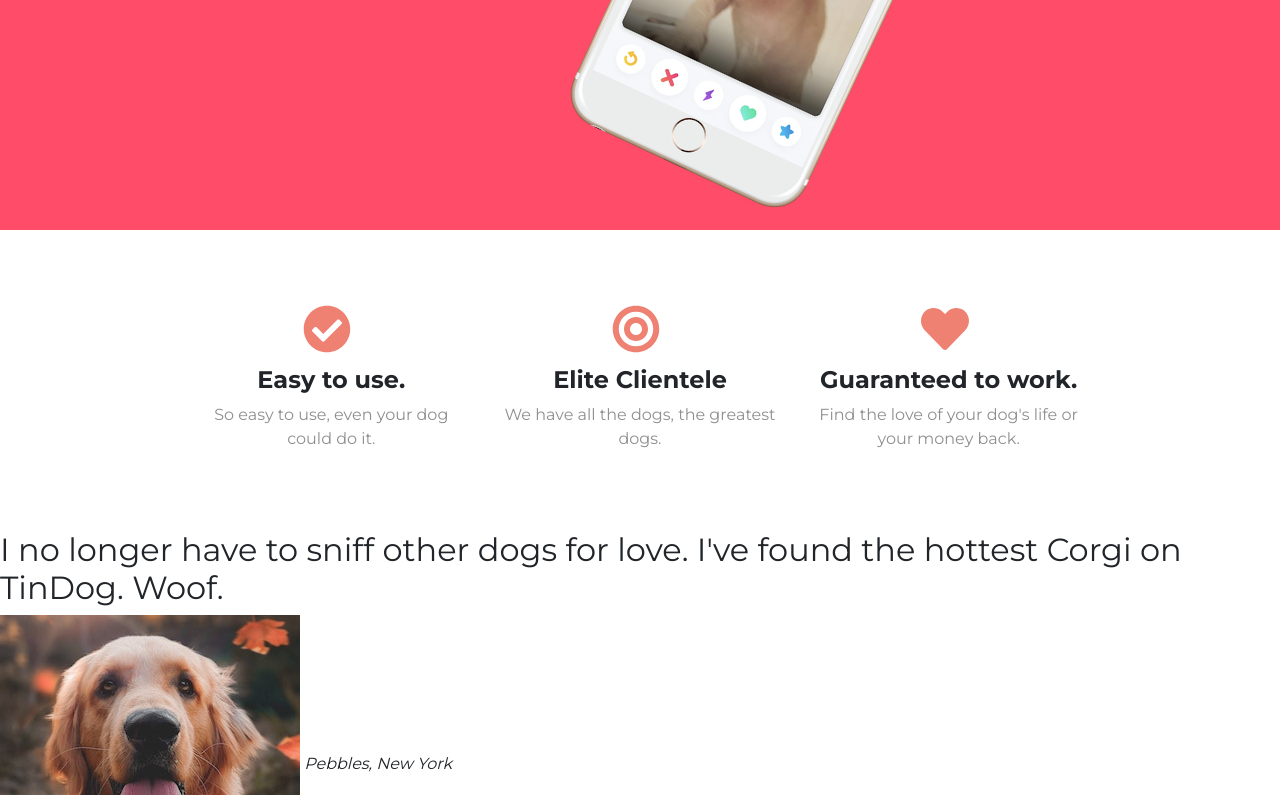
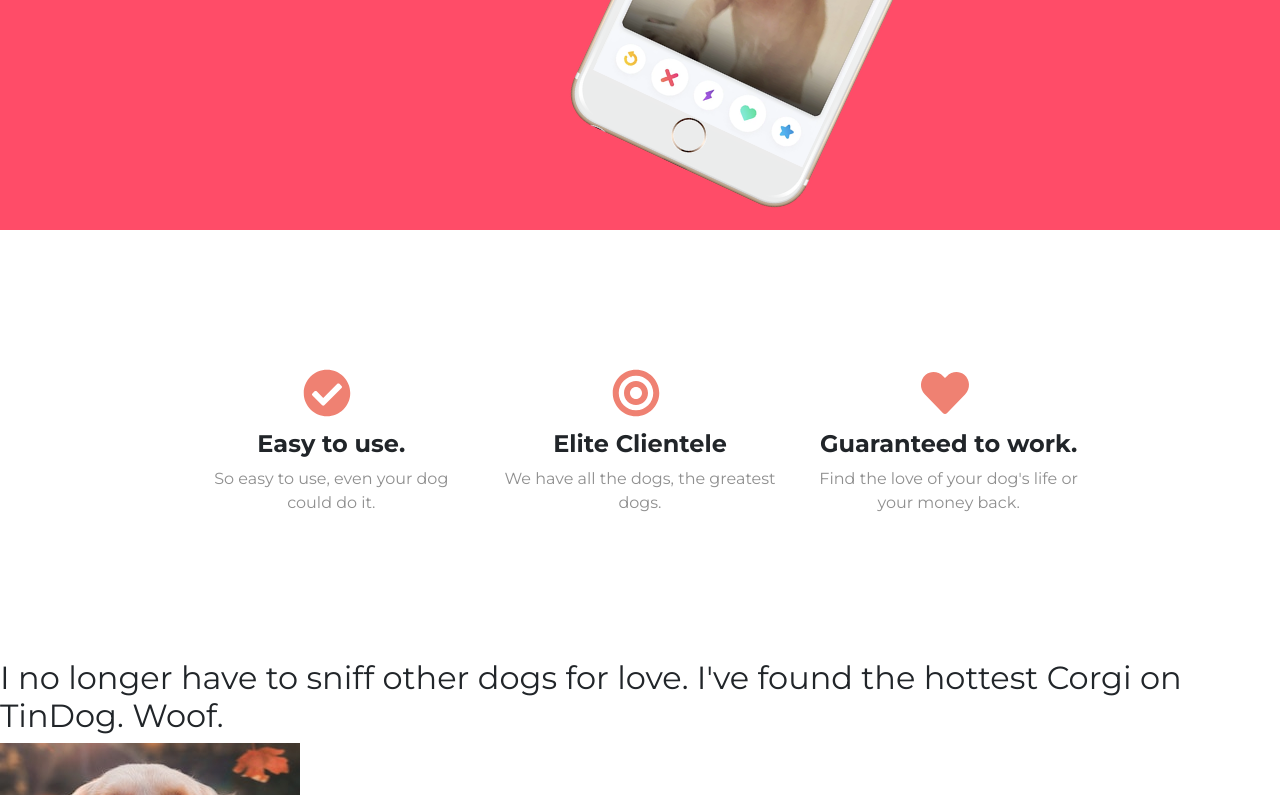
Before and after one commit to Dannypio/bootstrap-challenge1, a plain HTML site: page index.html in a window 1280 px wide. Shown: the part 513-1308 px from the top of the page. Drawn offline with nearby package versions, Linux system fonts and the light colour scheme.

Commit message:
Update styles.css

```diff
--- a/css/styles.css
+++ b/css/styles.css
@@ -5,6 +5,10 @@
   background-color: #ff4c68;
   color:#fff;
 }
+#features{
+  margin: 5% auto;
+}
+
 
 .container-fluid{
   padding: 3% 15%;
```
